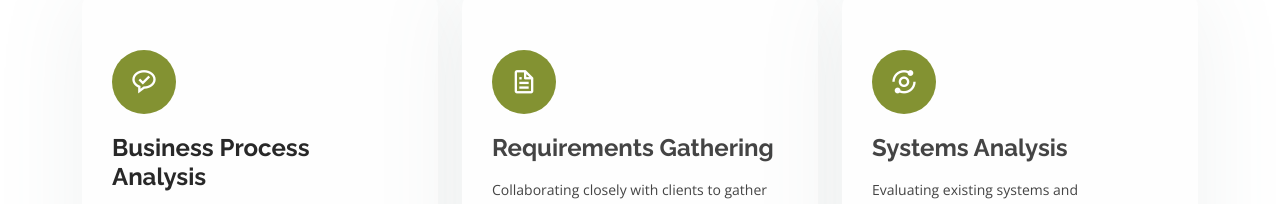
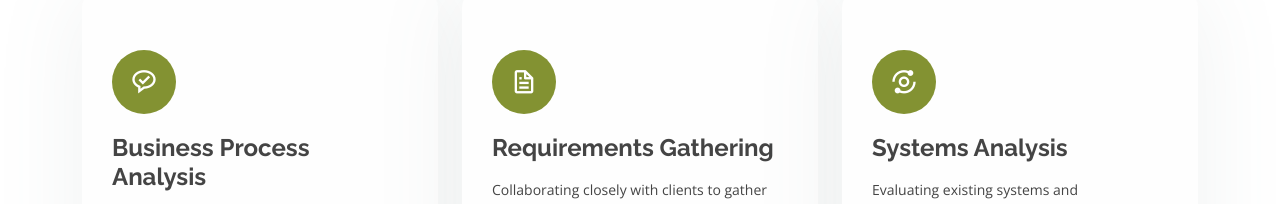
Before and after one commit to puzzlefrog/puzzlefrog, a plain HTML site: page index.html in a window 1280 px wide. Shown: the part 1620-1824 px from the top of the page. Drawn offline with nearby package versions, Linux system fonts and the light colour scheme.

Commit message:
missed one

```diff
--- a/index.html
+++ b/index.html
@@ -146,7 +146,7 @@
           <div class="col-lg-4 col-md-6 d-flex align-items-stretch">
             <div class="icon-box">
               <div class="icon"><i class='bx bx-message-rounded-check'></i></div>
-              <h4><a href="">Business Process Analysis</a></h4>
+              <h4><!--<a href="">-->Business Process Analysis</a></h4>
               <p>Conducting in-depth assessments of business processes to identify inefficiencies and opportunities for improvement.</p>
             </div>
           </div>
```
